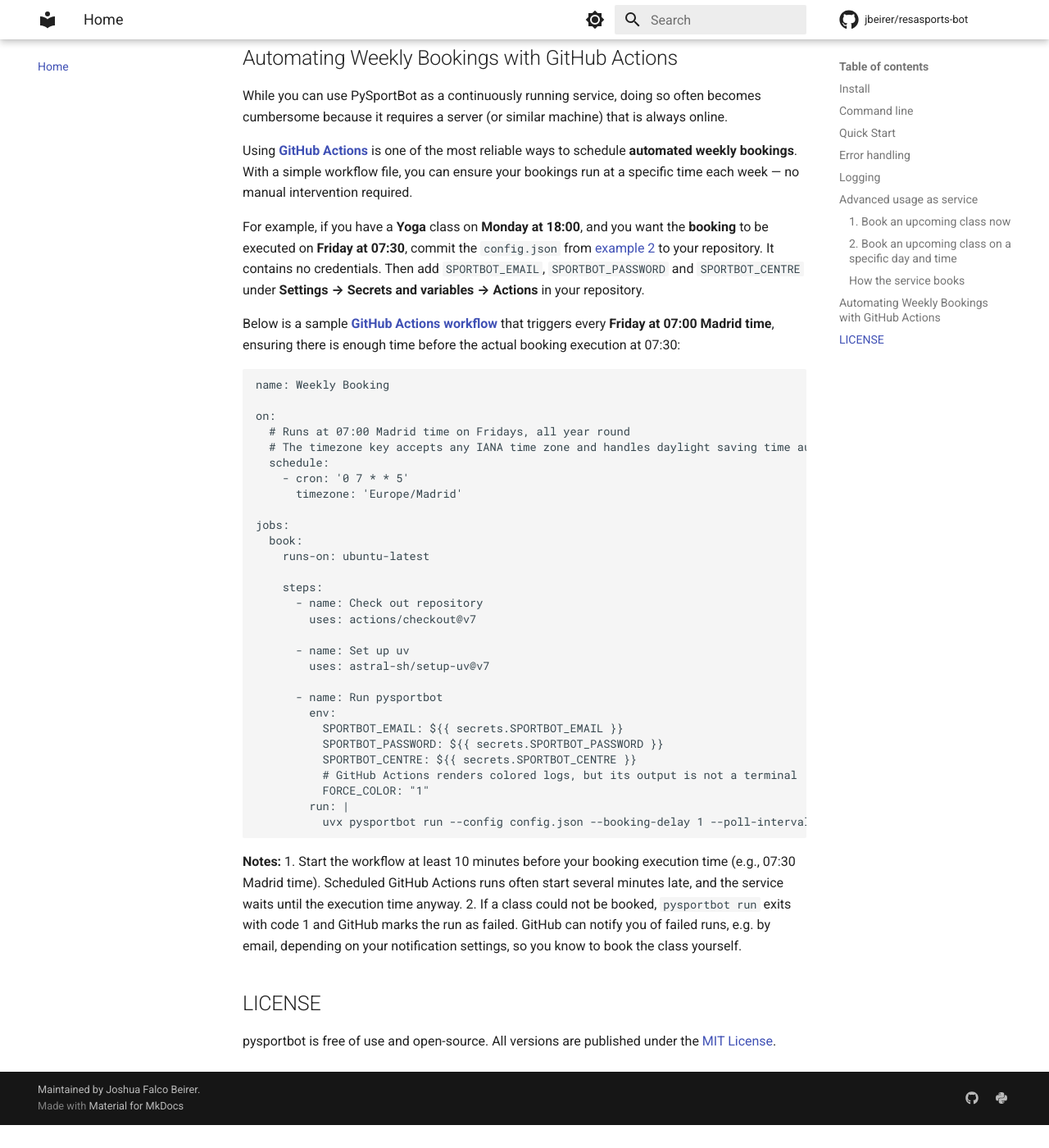
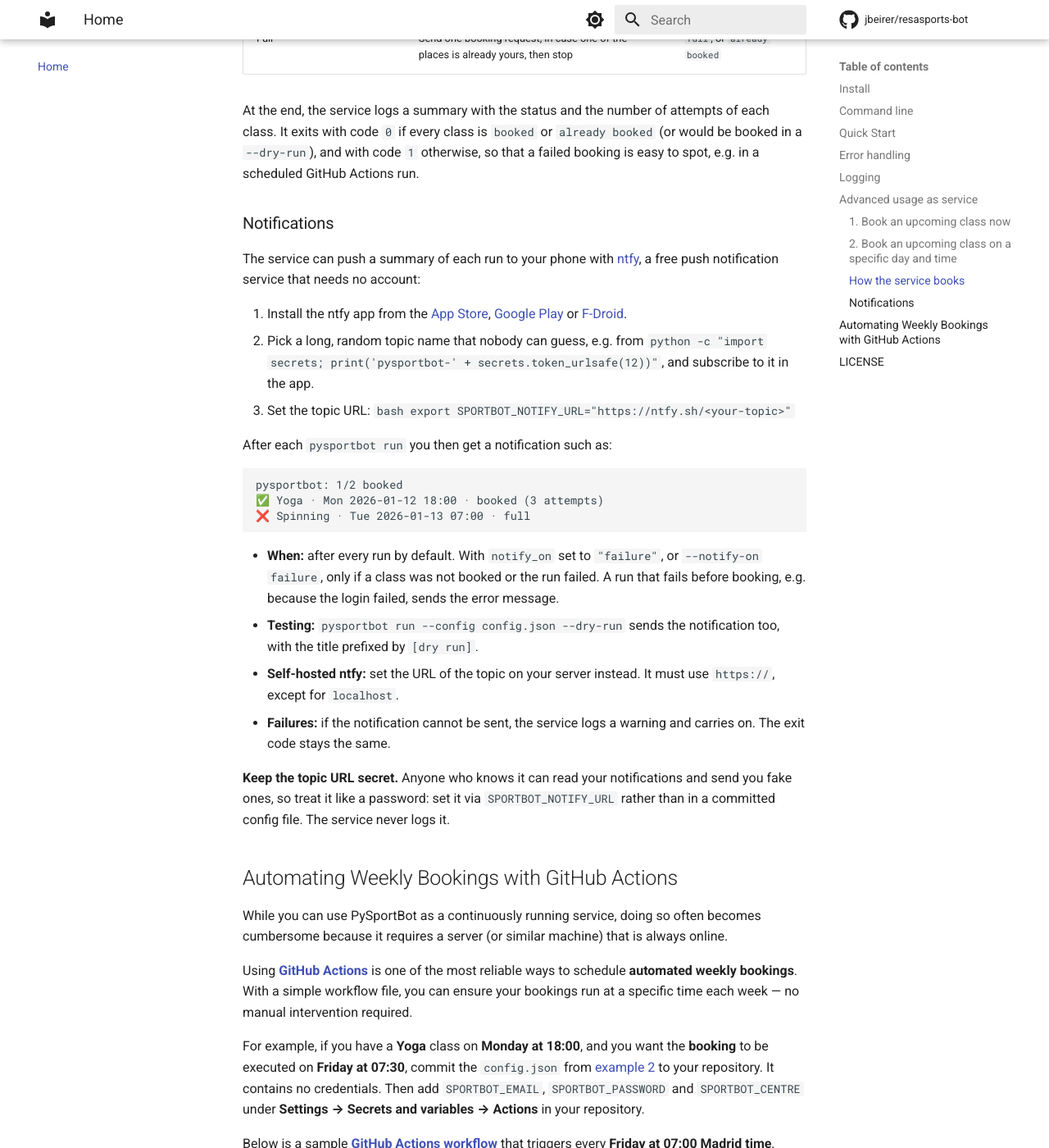
Before and after one commit to jbeirer/resasports-bot, an MkDocs documentation site: the page built from docs/index.md, in a window 1280 px wide and 1400 px high, scrolled down 7443 px. Shown: the whole window at 82% size. Built offline with MkDocs 1.6.1 and Material for MkDocs 9.7.7, drawn with Linux system fonts in a browser that asks for light colours; comment, search, counter and statistics services are not loaded; before the commit the page ends 8815 px from its top, so only the background shows below that; some of the changed text lies outside the part shown.

Commit message:
docs: add notifications section

````diff
--- a/docs/index.md
+++ b/docs/index.md
@@ -159,6 +159,8 @@
 | `centre` | string | yes, in the file or the env | `SPORTBOT_CENTRE` |
 | `booking_execution` | `"now"` or `"<weekday> <time>"` | no, defaults to `"now"` | |
 | `classes` | non-empty list of classes, each with `activity`, `class_day` (weekday) and `class_time` (time) | yes | |
+| `notify_url` | ntfy topic URL, see [Notifications](#notifications) | no, notifications are off without it | `SPORTBOT_NOTIFY_URL` |
+| `notify_on` | `"always"` or `"failure"` | no, defaults to `"always"` | `SPORTBOT_NOTIFY_ON` |
 
 - **Env vars** override the corresponding keys in the file. Empty env vars are ignored.
 - **Weekdays** are English day names or their 3-letter abbreviations, case-insensitive, e.g. `Monday` or `mon`.
@@ -234,7 +236,8 @@
 6. `--time-zone`: sets the time zone for the service [default: Europe/Madrid]
 7. `--log-level`: sets the log-level of the service [default: INFO]
 8. `--max-threads`: caps the number of classes booked in parallel, must be a positive integer [default: no cap]
-9. `--dry-run`: does everything, including logging in, waiting until the execution time and checking that the slots exist and are neither full nor cancelled, but sends no booking requests. The real booking can still fail, e.g. if a slot fills up in the meantime. With `"booking_execution": "now"` it runs immediately, as a quick check of your configuration.
+9. `--notify-on`: `always` or `failure`, overrides `notify_on` and `SPORTBOT_NOTIFY_ON`, see [Notifications](#notifications)
+10. `--dry-run`: does everything, including logging in, waiting until the execution time and checking that the slots exist and are neither full nor cancelled, but sends no booking requests. The real booking can still fail, e.g. if a slot fills up in the meantime. With `"booking_execution": "now"` it runs immediately, as a quick check of your configuration.
 
 All delays accept fractions of a second, e.g. `--retry-delay 0.5`.
 
@@ -265,6 +268,32 @@
 
 At the end, the service logs a summary with the status and the number of attempts of each class.
 It exits with code `0` if every class is `booked` or `already booked` (or would be booked in a `--dry-run`), and with code `1` otherwise, so that a failed booking is easy to spot, e.g. in a scheduled GitHub Actions run.
+
+### Notifications
+
+The service can push a summary of each run to your phone with [ntfy](https://ntfy.sh), a free push notification service that needs no account:
+
+1. Install the ntfy app from the [App Store](https://apps.apple.com/app/ntfy/id1625396347), [Google Play](https://play.google.com/store/apps/details?id=io.heckel.ntfy) or [F-Droid](https://f-droid.org/packages/io.heckel.ntfy/).
+2. Pick a long, random topic name that nobody can guess, e.g. from `python -c "import secrets; print('pysportbot-' + secrets.token_urlsafe(12))"`, and subscribe to it in the app.
+3. Set the topic URL:
+   ```bash
+   export SPORTBOT_NOTIFY_URL="https://ntfy.sh/<your-topic>"
+   ```
+
+After each `pysportbot run` you then get a notification such as:
+
+```text
+pysportbot: 1/2 booked
+✅ Yoga · Mon 2026-01-12 18:00 · booked (3 attempts)
+❌ Spinning · Tue 2026-01-13 07:00 · full
+```
+
+- **When:** after every run by default. With `notify_on` set to `"failure"`, or `--notify-on failure`, only if a class was not booked or the run failed. A run that fails before booking, e.g. because the login failed, sends the error message.
+- **Testing:** `pysportbot run --config config.json --dry-run` sends the notification too, with the title prefixed by `[dry run]`.
+- **Self-hosted ntfy:** set the URL of the topic on your server instead. It must use `https://`, except for `localhost`.
+- **Failures:** if the notification cannot be sent, the service logs a warning and carries on. The exit code stays the same.
+
+**Keep the topic URL secret.** Anyone who knows it can read your notifications and send you fake ones, so treat it like a password: set it via `SPORTBOT_NOTIFY_URL` rather than in a committed config file. The service never logs it.
 
 ## Automating Weekly Bookings with GitHub Actions
 
@@ -302,6 +331,8 @@
           SPORTBOT_EMAIL: ${{ secrets.SPORTBOT_EMAIL }}
           SPORTBOT_PASSWORD: ${{ secrets.SPORTBOT_PASSWORD }}
           SPORTBOT_CENTRE: ${{ secrets.SPORTBOT_CENTRE }}
+          # Optional, see Notifications
+          SPORTBOT_NOTIFY_URL: ${{ secrets.SPORTBOT_NOTIFY_URL }}
           # GitHub Actions renders colored logs, but its output is not a terminal
           FORCE_COLOR: "1"
         run: |
@@ -310,6 +341,7 @@
 **Notes:**
 1. Start the workflow at least 10 minutes before your booking execution time (e.g., 07:30 Madrid time). Scheduled GitHub Actions runs often start several minutes late, and the service waits until the execution time anyway.
 2. If a class could not be booked, `pysportbot run` exits with code 1 and GitHub marks the run as failed. GitHub can notify you of failed runs, e.g. by email, depending on your notification settings, so you know to book the class yourself.
+3. To get a push notification on your phone instead, add your ntfy topic URL as the `SPORTBOT_NOTIFY_URL` secret, see [Notifications](#notifications). Without the secret, notifications are simply off.
 
 
 ## LICENSE
````
Also changed, not shown: README.md (+33 -1 lines).
